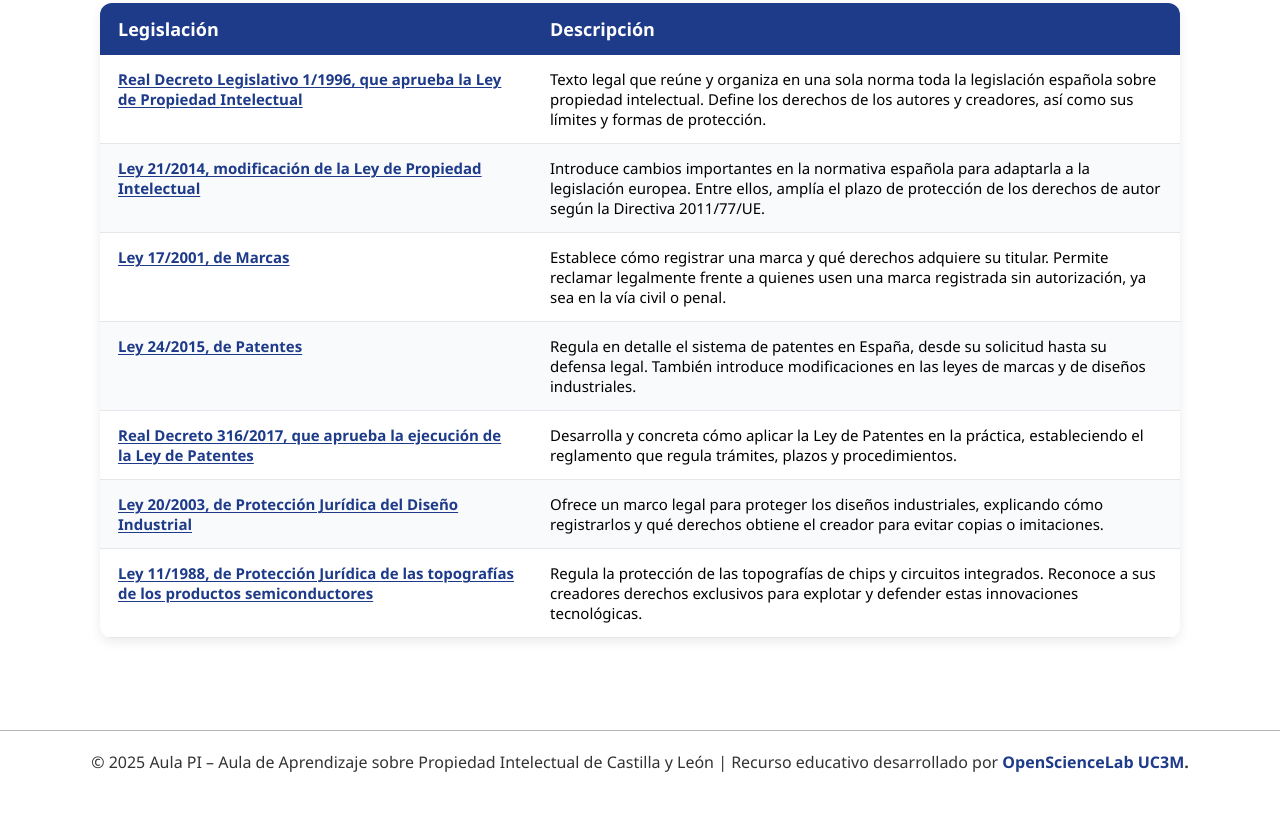
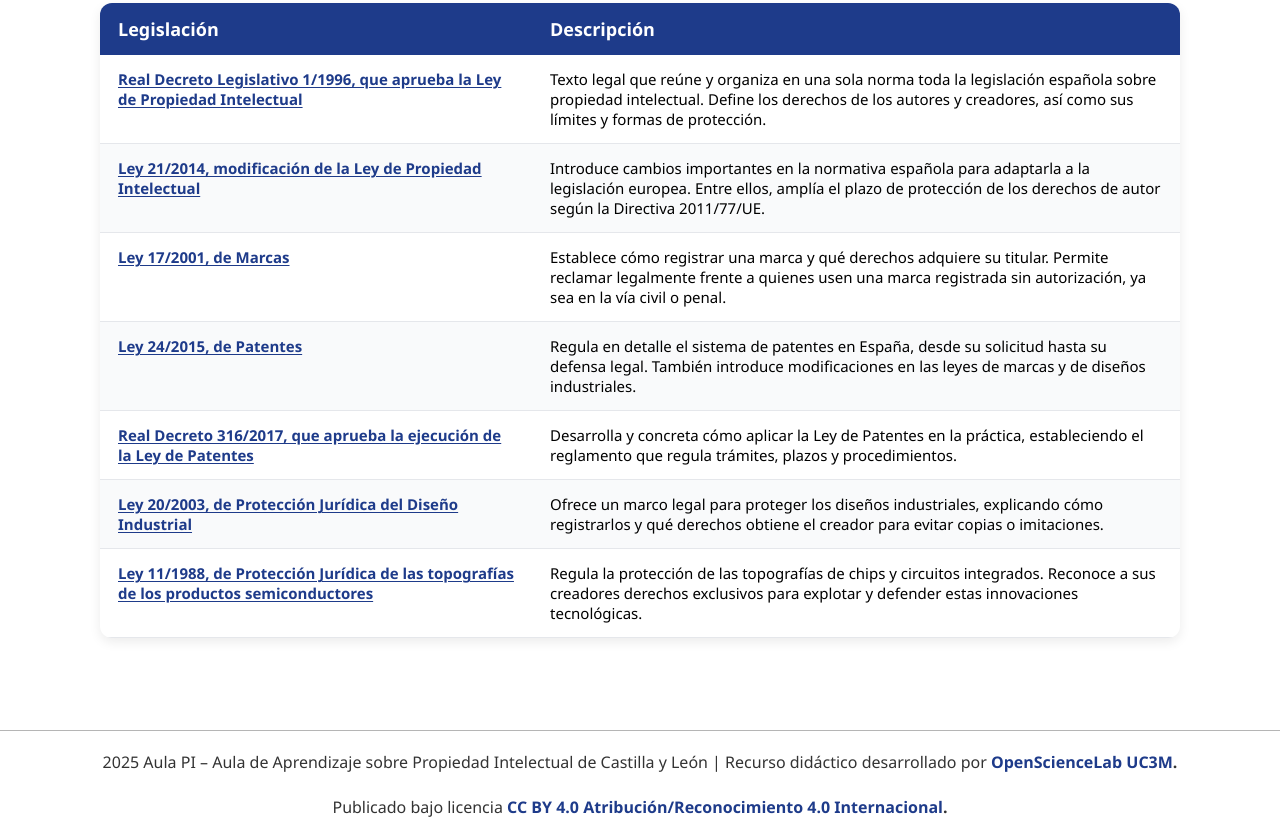
Before and after one commit to OpenScienceLab-UC3M/aulapi, a plain HTML site: page legislacion-y-material-didactico.html in a window 1280 px wide. Shown: the part 1139-1977 px from the top of the page. Before the commit the page ends 1933 px from the top, so only its background shows below. Drawn offline with Linux system fonts and the light colour scheme; a script that the page names is missing.

Commit message:
Update legislacion-y-material-didactico.html

```diff
--- a/legislacion-y-material-didactico.html
+++ b/legislacion-y-material-didactico.html
@@ -138,12 +138,16 @@
 
     <footer>
         <p>
-            © 2025 Aula PI – Aula de Aprendizaje sobre Propiedad Intelectual de Castilla y León |
-            Recurso educativo desarrollado por
+            2025 Aula PI – Aula de Aprendizaje sobre Propiedad Intelectual de Castilla y León |
+            Recurso didáctico desarrollado por
             <strong>
                 <a href="https://opensciencelab.uc3m.es/" target="_blank">OpenScienceLab UC3M</a>.
             </strong>
         </p>
+		<br>
+		<p>
+			Publicado bajo licencia <strong><a href="https://creativecommons.org/licenses/by/4.0/deed.es" target="_blank">CC BY 4.0 Atribución/Reconocimiento 4.0 Internacional</a>.</strong>
+		</p>
     </footer>
 
     <script src="script.js"></script>
```
